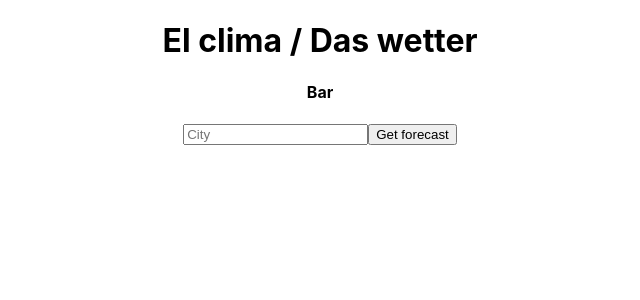
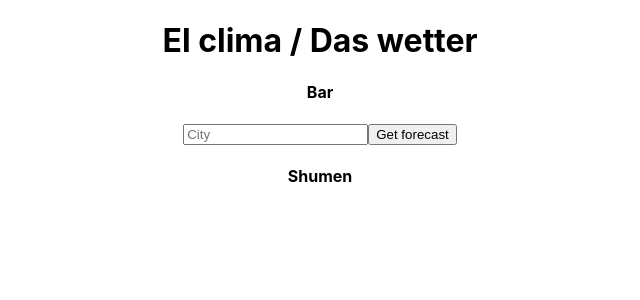
Before and after one commit to steady-beaver/clima, a React (Create React App) app: page / in a window 1280 px wide. Shown: the top 300 px of the page, without its empty margins (320-960 px from the left). Built offline with nearby package versions, Linux system fonts and the light colour scheme.

Commit message:
Content component created (raw)

```diff
--- a/src/App.js
+++ b/src/App.js
@@ -1,6 +1,7 @@
 import React from 'react';
 import './App.css';
 import Bar from './Bar';
+import Content from './Content';
 
 
 function App() {
@@ -8,6 +9,7 @@ function App() {
     <div className="App">
       <h1>El clima / Das wetter</h1>
       <Bar />
+      <Content />
     </div>
   );
 }
--- a/src/Bar.js
+++ b/src/Bar.js
@@ -46,16 +46,13 @@ class Bar extends Component{
                     <input type="text" name="city" placeholder="City" />
                     <button type="submit">Get forecast</button>
                 </form>
+
             </div>
         );
     }
 }
 
-const mapStateToProps = state => {
-    return {
-        weatherData: state.weatherReducer
-    }
-}
+
 
 const mapDispatchToProps = dispatch => {
     return {
@@ -64,4 +61,4 @@ const mapDispatchToProps = dispatch => {
 }
 
 
-export default connect (mapStateToProps, mapDispatchToProps) (Bar)
+export default connect (null , mapDispatchToProps) (Bar)
--- /dev/null
+++ b/src/Content.js
@@ -0,0 +1,18 @@
+import React, { Component } from 'react'
+import { connect } from 'react-redux'
+
+class Content extends Component {
+    render() {
+        return (
+            <h4>{this.props.weatherData[0].city}</h4>
+        )
+    }
+}
+
+const mapStateToProps = state => {
+    return {
+        weatherData: state.weatherReducer
+    }
+}
+
+export default connect(mapStateToProps)(Content)
```
